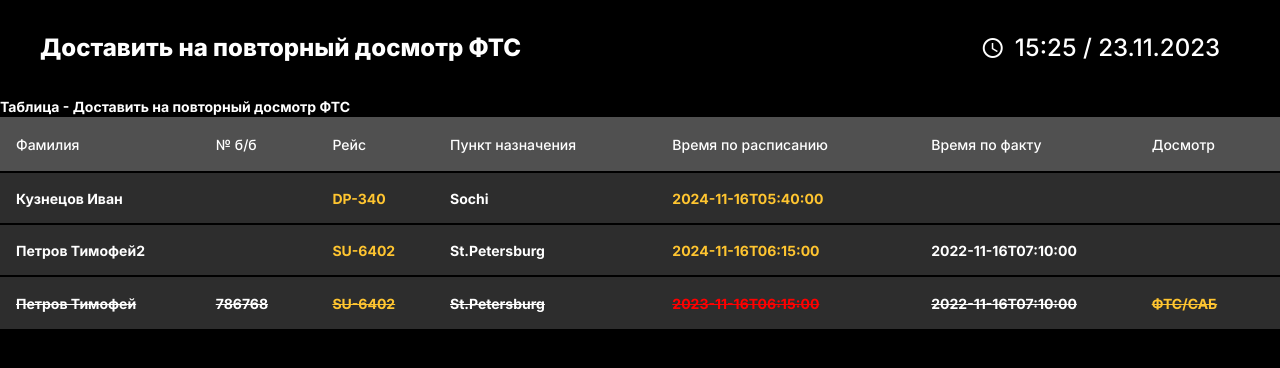
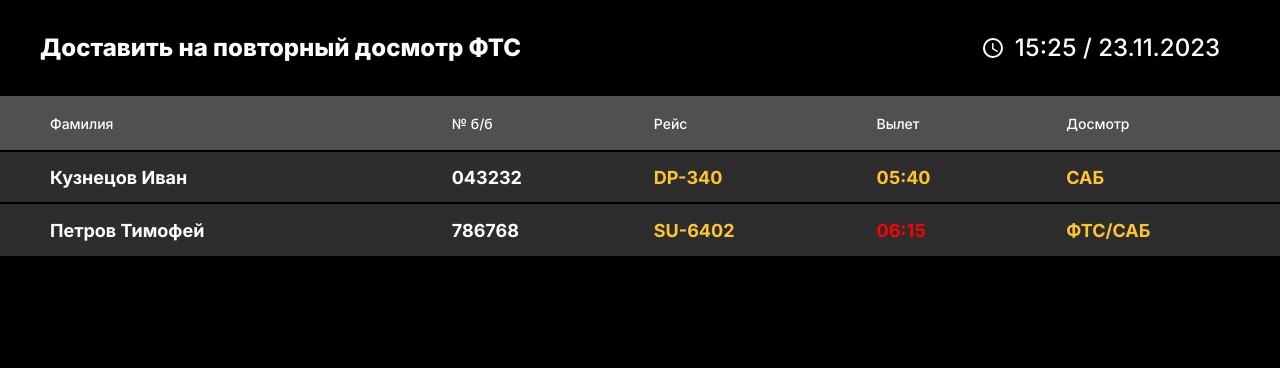
Before and after one commit to bruhno/arpax.panel.frontend, a Vue app: page /deliver-re-examination-fts in a window 1280 px wide. Shown: the top 368 px of the page. Built offline with nearby package versions, Linux system fonts and the light colour scheme.

Commit message:
feat: add getDeliverReexaminationFTS

```diff
--- a/package.json
+++ b/package.json
@@ -23,7 +23,7 @@
     ]
   },
   "dependencies": {
-    "@mdi/font": "^7.3.67",
+    "@mdi/js": "^7.3.67",
     "axios": "^1.6.2",
     "date-fns": "^2.30.0",
     "url-fns": "^1.2.1",
--- a/src/assets/styles/main.scss
+++ b/src/assets/styles/main.scss
@@ -6,21 +6,33 @@ body {
 }
 .v-table {
   .v-table__wrapper > table {
-    tbody {
-      tr:not(:last-child) {
-        td, th {
-          border-bottom: 2px solid $background-base !important;
-        }
-      }
-      tr {
-        background-color: $background-info;
-      }
-    }
     thead > tr {
         background-color: $background-header;
         td, th {
           border-bottom: 2px solid $background-base !important;
+          &:first-child {
+            padding-left: 50px;
+          }
         }
+    }
+    tbody {
+      tr {
+        background-color: $background-info;
+        p {
+          font-size: 1.125rem;
+        }
+        td, th {
+          &:first-child {
+            padding-left: 50px;
+          }
+        }
+        &:not(:last-child) {
+          td, th {
+            border-bottom: 2px solid $background-base !important;
+
+          }
+        }
+      }
     }
   }
 }
--- a/src/components/PageHeader/Clock.vue
+++ b/src/components/PageHeader/Clock.vue
@@ -2,7 +2,7 @@
   <div :class="$style.clock">
     <v-icon
       :class="$style.clock__icon"
-      icon="mdi-clock-outline"
+      icon="$clockOutline"
       size="24"
     />
 
@@ -32,7 +32,7 @@ export default {
   created() {
     this.intervalId = setInterval(() => {
       this.intervalDate = new Date();
-    }, 1000);
+    }, 1000) as unknown as number;
   },
   unmounted() {
     clearInterval(this.intervalId);
--- a/src/components/Scoreboard/DeliverReexaminationFTS/DeliverReexaminationFTS.vue
+++ b/src/components/Scoreboard/DeliverReexaminationFTS/DeliverReexaminationFTS.vue
@@ -1,6 +1,46 @@
 <script setup lang="ts">
-import DeliverReexaminationFTSTable from '@/components/Scoreboard/DeliverReexaminationFTS/DeliverReexaminationFTSTable.vue';
+import {
+  onMounted,
+  onUnmounted,
+  ref,
+} from 'vue';
+import { TableComponent } from '@/components/TableComponent';
 import { PageHeader } from '@/components/PageHeader';
+import { getDeliverReexaminationFTS } from '@/api';
+import type { DeliverReexaminationFTSItem } from '@/domain/types';
+
+const tableData = ref<DeliverReexaminationFTSItem[]>([]);
+const fetchData = async () => {
+  try {
+    const response = await getDeliverReexaminationFTS({});
+    if (response !== undefined) {
+      tableData.value = response;
+    } else {
+      tableData.value = [];
+    }
+  } catch {
+    tableData.value = [];
+  }
+};
+
+let intervalId: number;
+
+onMounted(() => {
+  fetchData();
+  intervalId = setInterval(fetchData, 1000) as unknown as number;
+});
+
+onUnmounted(() => {
+  clearInterval(intervalId);
+});
+
+const headers = [
+  { title: 'Фамилия', key: 'passenger' },
+  { title: '№ б/б', key: 'baggageNum' },
+  { title: 'Рейс', key: 'flightNum' },
+  { title: 'Вылет', key: 'scheduleTime' },
+  { title: 'Досмотр', key: 'inspection' },
+];
 </script>
 
 <template>
@@ -9,7 +49,12 @@ import { PageHeader } from '@/components/PageHeader';
       title="Доставить на повторный досмотр ФТС"
       with-clock
     />
-    <DeliverReexaminationFTSTable />
+    <table-component
+      :items="tableData"
+      :headers="headers"
+      :yellow-columns="['flightNum', 'scheduleTime', 'inspection']"
+      time-column-key="scheduleTime"
+    />
   </div>
 </template>
 
--- a/src/components/Scoreboard/DeliverReexaminationFTS/DeliverReexaminationFTSTable.vue
+++ /dev/null
@@ -1,77 +0,0 @@
-<script setup lang="ts">
-import { defineComponent, ref } from 'vue';
-import { TableComponent } from '@/components/TableComponent';
-
-defineComponent({
-  components: {
-    TableComponent,
-  },
-  data() {
-    return {
-      tableData: [
-        // ... данные из JSON
-      ] as TableData[],
-    };
-  },
-});
-
-type TableData = {
-  passenger: string
-  baggageNum?: string
-  flightNum: string
-  destination: string
-  scheduleTime: string
-  estimateTime?: string
-  inspection?: string
-  removed?: boolean
-};
-
-const tableData = ref([
-  {
-    passenger: 'Кузнецов Иван',
-    flightNum: 'DP-340',
-    destination: 'Sochi',
-    scheduleTime: '2024-11-16T05:40:00',
-  },
-  {
-    passenger: 'Петров Тимофей2',
-    flightNum: 'SU-6402',
-    destination: 'St.Petersburg',
-    scheduleTime: '2024-11-16T06:15:00',
-    estimateTime: '2022-11-16T07:10:00',
-  },
-  {
-    passenger: 'Петров Тимофей',
-    baggageNum: '786768',
-    flightNum: 'SU-6402',
-    destination: 'St.Petersburg',
-    scheduleTime: '2023-11-16T06:15:00',
-    estimateTime: '2022-11-16T07:10:00',
-    inspection: 'ФТС/САБ',
-    removed: true,
-  },
-]);
-const headers = [
-  { title: 'Фамилия', key: 'passenger' },
-  { title: '№ б/б', key: 'baggageNum' },
-  { title: 'Рейс', key: 'flightNum' },
-  { title: 'Пункт назначения', key: 'destination' },
-  { title: 'Время по расписанию', key: 'scheduleTime' },
-  { title: 'Время по факту', key: 'estimateTime' },
-  { title: 'Досмотр', key: 'inspection' },
-];
-</script>
-
-<template>
-  <div class="greetings">
-    Таблица - Доставить на повторный досмотр ФТС
-    <table-component
-      :items="tableData"
-      :headers="headers"
-      :yellow-columns="['flightNum', 'scheduleTime', 'inspection']"
-      time-column-key="scheduleTime"
-    />
-  </div>
-</template>
-
-<style module lang="scss"></style>
--- a/src/components/TableComponent/DataCell/DataCell.vue
+++ b/src/components/TableComponent/DataCell/DataCell.vue
@@ -1,5 +1,6 @@
 <script setup lang="ts">
 import { computed, useCssModule } from 'vue';
+import { format } from 'date-fns';
 
 const props = defineProps({
   columnKey: {
@@ -20,27 +21,44 @@ const props = defineProps({
     type: String,
     required: true,
   },
+  estimateTime: {
+    type: String,
+    default: '',
+    required: false,
+  },
   removed: Boolean,
 });
 
 const $style = useCssModule();
 
-function isTimeOverdue(time: string) {
-  const currentTime = new Date();
+function isTime(time: string, estimateTime: string): boolean {
+  const currentTime = new Date(estimateTime);
   const scheduleTime = new Date(time);
   return currentTime > scheduleTime;
 }
 
 const classObject = computed(() => ({
   [$style.yellow]: props.yellowColumns.includes(props.columnKey),
-  [$style.red]: props.columnKey === props.timeColumnKey && isTimeOverdue(props.value),
+  [$style.red]: props.columnKey === props.timeColumnKey && isTime(props.value, props.estimateTime),
   [$style.lineThrough]: props.removed,
 }));
+
+const formattedValue = computed(() => {
+  if (props.columnKey === props.timeColumnKey) {
+    try {
+      const date = new Date(props.value);
+      return format(date, 'HH:mm');
+    } catch {
+      return props.value;
+    }
+  }
+  return props.value;
+});
 </script>
 
 <template>
   <p :class="classObject">
-    {{ props.value }}
+    {{ formattedValue }}
   </p>
 </template>
 
--- a/src/components/TableComponent/TableComponent.vue
+++ b/src/components/TableComponent/TableComponent.vue
@@ -59,6 +59,7 @@ const computedHeaders = computed(() => props.headers.map((header) => ({
         :removed="item.removed"
         :yellow-columns="yellowColumns"
         :time-column-key="timeColumnKey"
+        :estimate-time="item.estimateTime"
       />
     </template>
     <template #bottom />
--- a/src/main.ts
+++ b/src/main.ts
@@ -1,7 +1,4 @@
 import '@/assets/styles/main.scss';
-// типов нет
-// eslint-disable-next-line import/no-extraneous-dependencies
-import '@mdi/font/css/materialdesignicons.css';
 import 'vuetify/styles';
 
 import { createApp } from 'vue';
--- a/src/plugins/vuetify.ts
+++ b/src/plugins/vuetify.ts
@@ -1,8 +1,25 @@
 import 'vuetify/styles';
 import { createVuetify } from 'vuetify';
+import { aliases, mdi } from 'vuetify/iconsets/mdi-svg';
+import { mdiClockOutline } from '@mdi/js';
+import { ru, en } from 'vuetify/locale';
 
 export default createVuetify({
+  locale: {
+    locale: 'ru',
+    fallback: 'en',
+    messages: { ru, en },
+  },
   theme: {
     defaultTheme: 'dark',
   },
+  icons: {
+    aliases: {
+      ...aliases,
+      clockOutline: mdiClockOutline,
+    },
+    sets: {
+      mdi,
+    },
+  },
 });
```
Also changed, not shown: 1 other file (tests, documents, lock files or other folders).
